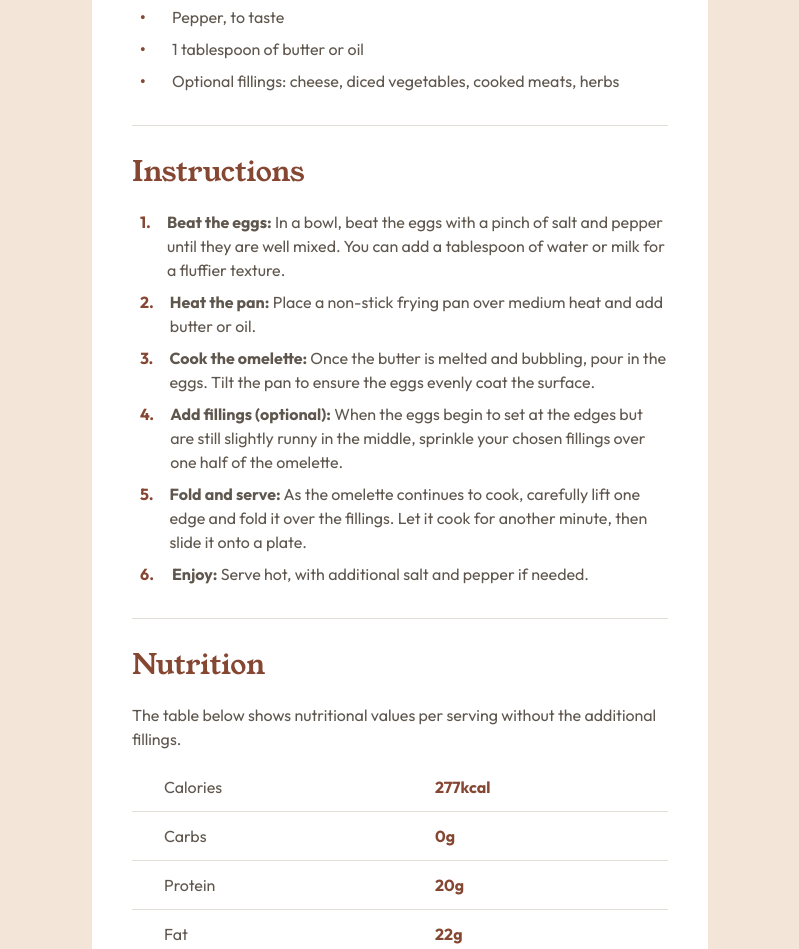
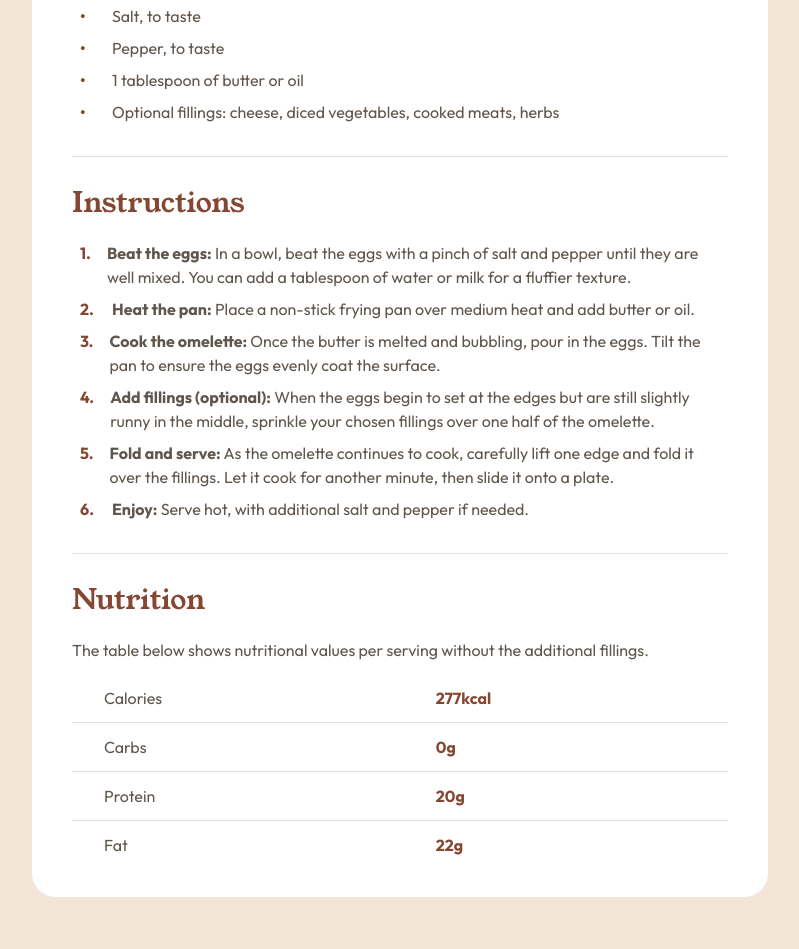
Before and after one commit to Donahuec/frontend-mentor-recipe-page, a plain HTML site: page index.html in a window 1280 px wide. Shown: the part 952-1901 px from the top of the page, without its empty margins (240-1039 px from the left). Drawn offline with Linux system fonts and the light colour scheme.

Commit message:
adjust max width

```diff
--- a/styles.css
+++ b/styles.css
@@ -84,12 +84,13 @@ main {
   margin-inline: auto;
   width: fit-content;
   padding-block: var(--spacing1600);
+  padding-inline: var(--spacing600);
 }
 
 .card {
   margin: var(--spacing200);
   padding: var(--spacing500);
-  max-width: 616px;
+  max-width: 736px;
   background-color: var(--white);
   display: flex;
   flex-direction: column;
```
